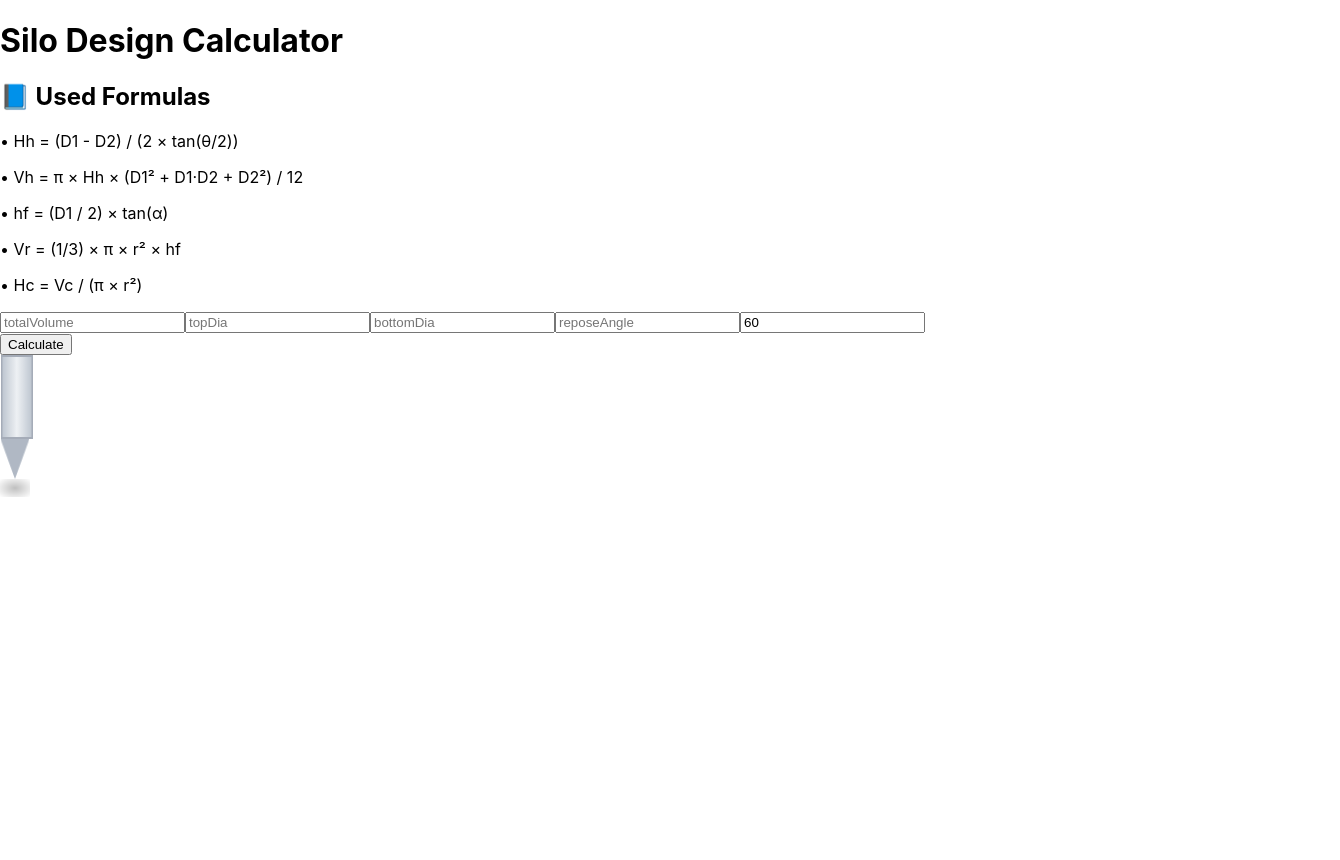
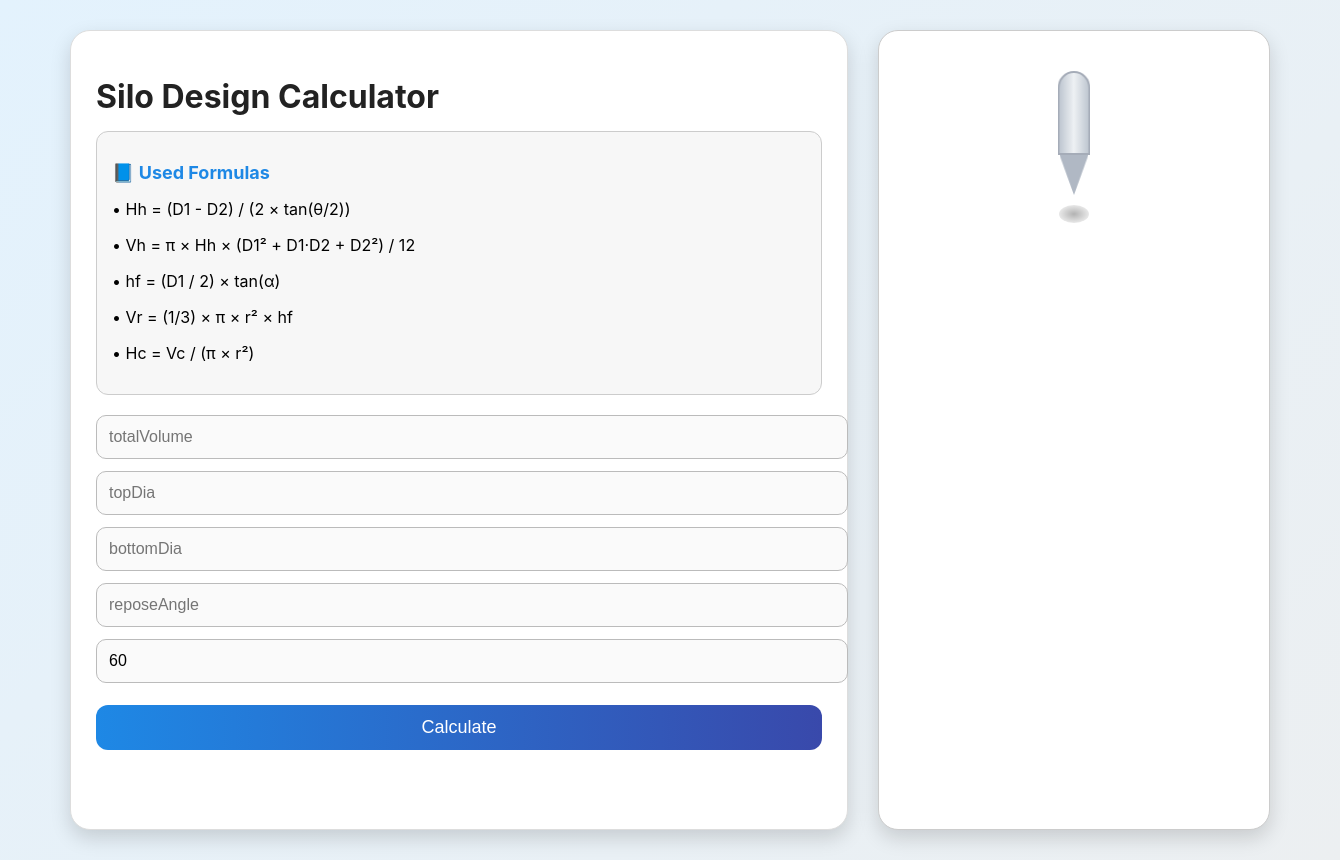
Before and after one commit to Santhoshmk30/Kccottrell, a React (Create React App) app: page /silo in a window 1280 px wide. Shown: the whole page, 1340 px wide, since content can reach past the window. Before the commit the page ends 800 px from the top, so only its background shows below. Built offline with nearby package versions, Linux system fonts and the light colour scheme.

Commit message:
Update silo.js

```diff
--- a/src/Components/silo.js
+++ b/src/Components/silo.js
@@ -1,7 +1,7 @@
 import React, { useState } from "react";
 
 /* =============================
-   ⚙️ CSS 3D SILO COMPONENT
+   CSS 3D SILO (INLINE CSS)
    ============================= */
 function Silo3D({ topDia = 2, Hh = 1, Hc = 2, color = "steel" }) {
   const themes = {
@@ -10,14 +10,14 @@ function Silo3D({ topDia = 2, Hh = 1, Hc = 2, color = "steel" }) {
     blue: { cylinder: "#7da7d9", cone: "#6c95c8" },
   };
 
-  const t = themes[color] || themes.steel;
+  const t = themes[color];
 
   const cylHeight = Hc * 40;
   const coneHeight = Hh * 40;
   const cylWidth = topDia * 15;
 
   return (
-    <div className="w-full flex flex-col items-center mt-4">
+    <div style={{ width: "100%", display: "flex", flexDirection: "column", alignItems: "center", marginTop: "20px" }}>
       <style>{`
         @keyframes spinSlow {
           0% { transform: rotateY(0deg); }
@@ -27,21 +27,21 @@ function Silo3D({ topDia = 2, Hh = 1, Hc = 2, color = "steel" }) {
 
       {/* Cylinder */}
       <div
-        className="rounded-t-full"
         style={{
-          width: cylWidth + "px",
-          height: cylHeight + "px",
+          width: cylWidth,
+          height: cylHeight,
+          borderRadius: "20px 20px 0 0",
           background: `linear-gradient(90deg, ${t.cylinder}, #eef1f4, ${t.cylinder})`,
           border: "2px solid #a5acb8",
           animation: "spinSlow 12s linear infinite",
         }}
       ></div>
 
-      {/* Hopper / Cone */}
+      {/* Hopper */}
       <div
         style={{
-          width: "0px",
-          height: "0px",
+          width: 0,
+          height: 0,
           borderLeft: cylWidth / 2 + "px solid transparent",
           borderRight: cylWidth / 2 + "px solid transparent",
           borderTop: coneHeight + "px solid " + t.cone,
@@ -51,11 +51,12 @@ function Silo3D({ topDia = 2, Hh = 1, Hc = 2, color = "steel" }) {
 
       {/* Shadow */}
       <div
-        className="mt-2 rounded-full"
         style={{
-          width: cylWidth + "px",
-          height: "18px",
-          background: "radial-gradient(rgba(0,0,0,0.25), transparent)",
+          width: cylWidth,
+          height: 18,
+          marginTop: 10,
+          borderRadius: "50%",
+          background: "radial-gradient(rgba(0,0,0,0.3), transparent)",
         }}
       ></div>
     </div>
@@ -63,7 +64,7 @@ function Silo3D({ topDia = 2, Hh = 1, Hc = 2, color = "steel" }) {
 }
 
 /* =============================
-   📐 MAIN CALCULATOR COMPONENT
+   MAIN CALCULATOR (INLINE CSS)
    ============================= */
 export default function Silo() {
   const [inputs, setInputs] = useState({
@@ -110,25 +111,59 @@ export default function Silo() {
   };
 
   return (
-    <div className="min-h-screen w-full bg-gradient-to-br from-blue-50 to-gray-100 p-6 flex justify-center">
-      <div className="flex flex-col md:flex-row gap-8 max-w-6xl w-full">
+    <div
+      style={{
+        minHeight: "100vh",
+        width: "100%",
+        background: "linear-gradient(135deg, #e3f2fd, #eceff1)",
+        padding: "30px",
+        display: "flex",
+        justifyContent: "center",
+      }}
+    >
+      <div
+        style={{
+          display: "flex",
+          flexDirection: window.innerWidth < 768 ? "column" : "row",
+          gap: "30px",
+          maxWidth: "1200px",
+          width: "100%",
+        }}
+      >
+        {/* LEFT PANEL */}
+        <div
+          style={{
+            flex: 1,
+            background: "#fff",
+            padding: "25px",
+            borderRadius: "20px",
+            boxShadow: "0px 8px 20px rgba(0,0,0,0.15)",
+            border: "1px solid #ddd",
+          }}
+        >
+          <h1 style={{ fontSize: "32px", fontWeight: "bold", marginBottom: "15px", color: "#222" }}>
+            Silo Design Calculator
+          </h1>
 
-        {/* LEFT PANEL */}
-        <div className="flex-1 bg-white rounded-2xl shadow-xl p-6 border border-gray-200">
-          <h1 className="text-4xl font-bold mb-4 text-gray-800">Silo Design Calculator</h1>
-
-          {/* FORMULAS */}
-          <div className="bg-gray-100 rounded-xl p-4 mb-6 shadow-inner border border-gray-300">
-            <h2 className="text-lg font-semibold mb-2 text-blue-700">📘 Used Formulas</h2>
-            <p className="text-sm">• Hh = (D1 - D2) / (2 × tan(θ/2))</p>
-            <p className="text-sm">• Vh = π × Hh × (D1² + D1·D2 + D2²) / 12</p>
-            <p className="text-sm">• hf = (D1 / 2) × tan(α)</p>
-            <p className="text-sm">• Vr = (1/3) × π × r² × hf</p>
-            <p className="text-sm">• Hc = Vc / (π × r²)</p>
+          {/* FORMULA BOX */}
+          <div
+            style={{
+              background: "#f7f7f7",
+              padding: "15px",
+              borderRadius: "12px",
+              border: "1px solid #ccc",
+              marginBottom: "20px",
+            }}
+          >
+            <h2 style={{ color: "#1e88e5", fontSize: "18px", marginBottom: "8px" }}>📘 Used Formulas</h2>
+            <p>• Hh = (D1 - D2) / (2 × tan(θ/2))</p>
+            <p>• Vh = π × Hh × (D1² + D1·D2 + D2²) / 12</p>
+            <p>• hf = (D1 / 2) × tan(α)</p>
+            <p>• Vr = (1/3) × π × r² × hf</p>
+            <p>• Hc = Vc / (π × r²)</p>
           </div>
 
           {/* INPUTS */}
-          <div className="grid grid-cols-1 gap-3">
           {Object.keys(inputs).map((key) => (
             <input
               key={key}
@@ -136,25 +171,53 @@ export default function Silo() {
               value={inputs[key]}
               onChange={handleChange}
               placeholder={key}
-                className="border p-3 rounded-lg shadow-sm focus:ring-2 focus:ring-blue-400 outline-none"
+              style={{
+                width: "100%",
+                padding: "12px",
+                marginBottom: "12px",
+                borderRadius: "10px",
+                border: "1px solid #bbb",
+                fontSize: "16px",
+                outline: "none",
+                background: "#fafafa",
+              }}
             />
           ))}
-          </div>
 
           {/* BUTTON */}
           <button
             onClick={calculate}
-            className="w-full mt-5 bg-gradient-to-r from-blue-600 to-purple-600 text-white py-3 rounded-xl shadow-lg hover:shadow-xl hover:scale-[1.02] transition-all font-semibold"
+            style={{
+              width: "100%",
+              padding: "12px",
+              background: "linear-gradient(to right, #1e88e5, #3949ab)",
+              border: "none",
+              borderRadius: "12px",
+              color: "#fff",
+              fontSize: "18px",
+              cursor: "pointer",
+              marginTop: "10px",
+            }}
           >
             Calculate
           </button>
 
           {/* RESULTS */}
           {results && (
-            <div className="mt-6 bg-white border border-gray-300 p-5 rounded-xl shadow-lg">
-              <h2 className="text-2xl font-bold mb-4 text-gray-800">📌 Step-by-Step Results</h2>
+            <div
+              style={{
+                marginTop: "20px",
+                background: "#fff",
+                padding: "20px",
+                borderRadius: "15px",
+                border: "1px solid #ccc",
+                boxShadow: "0 4px 10px rgba(0,0,0,0.1)",
+              }}
+            >
+              <h2 style={{ fontSize: "22px", fontWeight: "bold", marginBottom: "10px" }}>
+                📌 Step-by-Step Results
+              </h2>
 
-              <div className="space-y-3 text-gray-700">
               <p><b>1️⃣ Hopper Height:</b> {results.Hh.toFixed(3)} m</p>
               <p><b>2️⃣ Hopper Volume:</b> {results.hopperVol.toFixed(3)} m³</p>
               <p><b>3️⃣ Repose Height:</b> {results.reposeHeight.toFixed(3)} m</p>
@@ -162,16 +225,26 @@ export default function Silo() {
               <p><b>5️⃣ Cylinder Volume Needed:</b> {results.cylVolNeeded.toFixed(3)} m³</p>
               <p><b>6️⃣ Cylinder Height:</b> {results.Hc.toFixed(3)} m</p>
 
-                <h2 className="text-xl font-bold text-blue-700 mt-4">
-                  Total Required Volume: {results.total.toFixed(2)} m³
-                </h2>
-              </div>
+              <h3 style={{ marginTop: "12px", color: "#1e88e5", fontSize: "20px" }}>
+                Total Volume: {results.total.toFixed(2)} m³
+              </h3>
             </div>
           )}
         </div>
 
-        {/* RIGHT PANEL – SILO MODEL */}
-        <div className="w-full md:w-1/3 bg-white p-4 rounded-2xl shadow-xl border flex justify-center items-start">
+        {/* RIGHT PANEL */}
+        <div
+          style={{
+            width: "350px",
+            background: "#fff",
+            padding: "20px",
+            borderRadius: "20px",
+            border: "1px solid #ccc",
+            boxShadow: "0px 8px 20px rgba(0,0,0,0.15)",
+            display: "flex",
+            justifyContent: "center",
+          }}
+        >
           <Silo3D
             topDia={parseFloat(inputs.topDia) || 2}
             Hh={results?.Hh || 1}
@@ -179,7 +252,6 @@ export default function Silo() {
             color="steel"
           />
         </div>
-
       </div>
     </div>
   );
```
Lines whose indentation alone changed are shown as unchanged.
